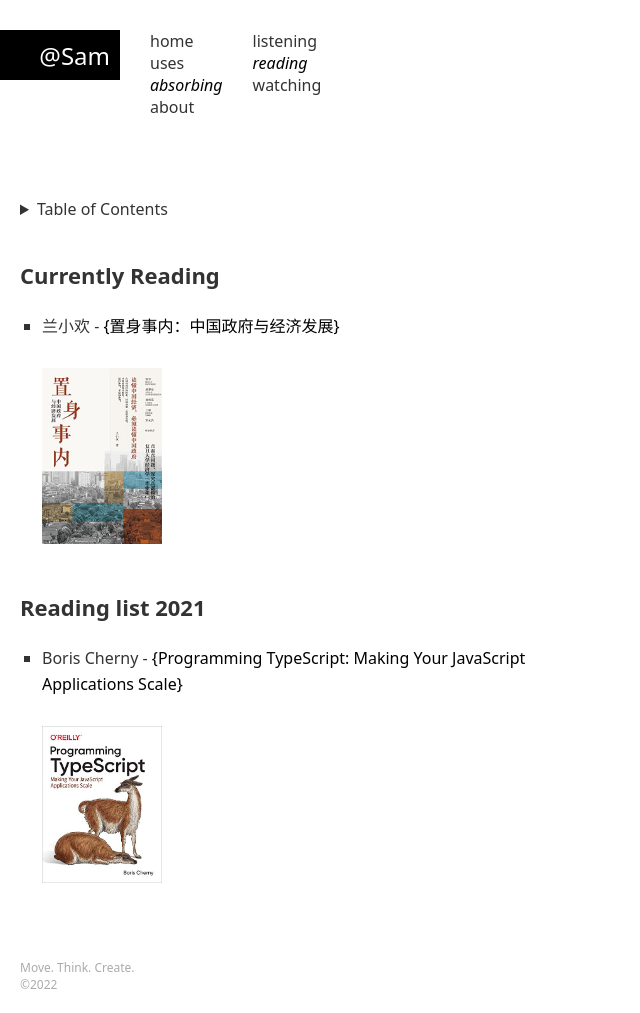
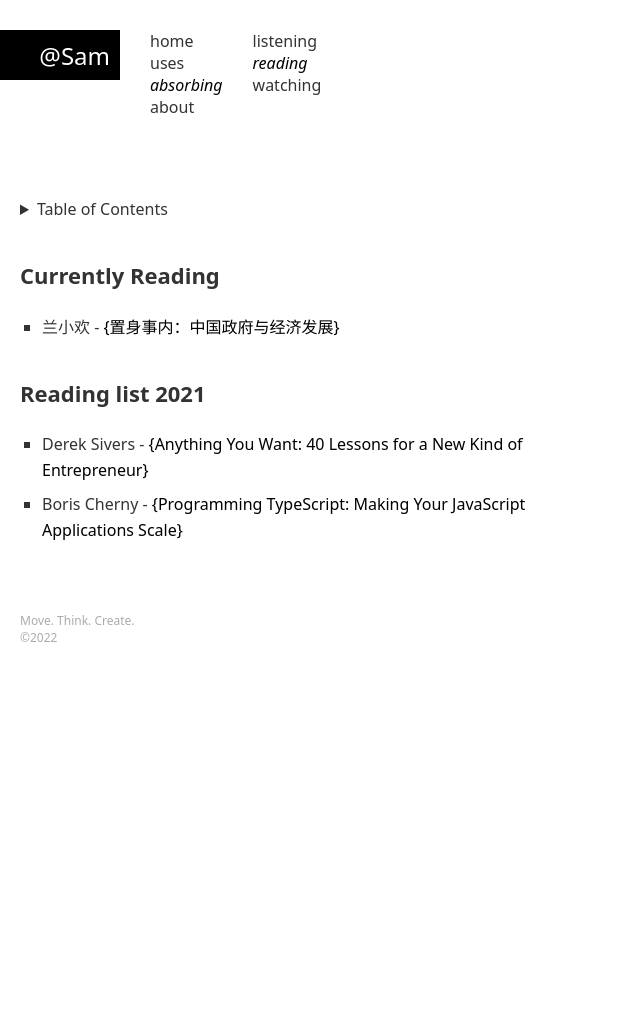
Before and after one commit to samzeng/samzeng.github.io, a Jekyll site: the page built from reading.markdown, in a window 1280 px wide. Shown: the whole page, without its empty margins (0-640 px from the left). Built offline with Jekyll 4.4.1, drawn with Linux system fonts in a browser that asks for light colours; after the commit the page ends 900 px from its top, so only the background shows below that.

Commit message:
Using Data Rendering Reading List

```diff
--- /dev/null
+++ b/_data/reading.yml
@@ -0,0 +1,13 @@
+- name: Currently Reading
+  children:
+    - name: 置身事内：中国政府与经济发展
+      author: 兰小欢
+      url: "https://www.goodreads.com/book/show/58798820"
+- name: Reading list 2021
+  children:
+    - name: "Anything You Want: 40 Lessons for a New Kind of Entrepreneur"
+      author: Derek Sivers
+      url: "https://www.goodreads.com/book/show/26200918-anything-you-want"
+    - name: "Programming TypeScript: Making Your JavaScript Applications Scale"
+      author: Boris Cherny
+      url: "https://www.goodreads.com/book/show/45362865-programming-typescript"
--- a/reading.markdown
+++ b/reading.markdown
@@ -4,15 +4,9 @@ title: reading
 permalink: /reading.html
 ---
 
-## Currently Reading
-
-* 兰小欢 - [置身事内：中国政府与经济发展](https://www.goodreads.com/book/show/58798820)
-
-  ![置身事内：中国政府与经济发展](/assets/images/books/B099Z8WNY8.jpg){: width="120" }
-
-
-## Reading list 2021
-
-* Boris Cherny - [Programming TypeScript: Making Your JavaScript Applications Scale](https://www.goodreads.com/book/show/45362865-programming-typescript)
-
-  ![Programming TypeScript: Making Your JavaScript Applications Scale](/assets/images/books/B07R86FL4K.jpg){: width="120"}
+{% for group in site.data.reading %}
+## {{ group.name }}
+{% for item in group.children %}
+* {{ item.author }} - [{{ item.name }}]({{ item.url }})
+{% endfor %}
+{% endfor %}
```
